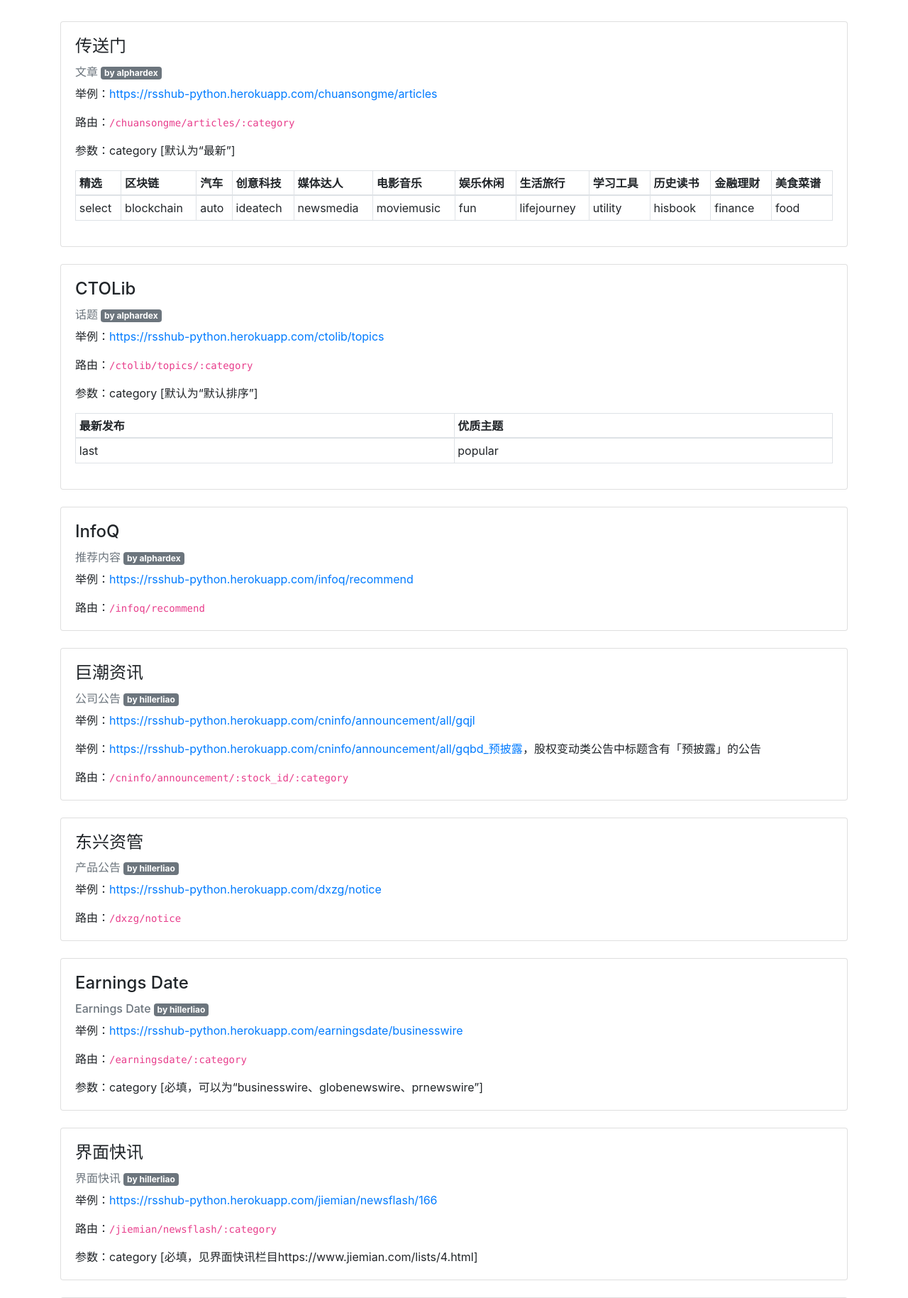
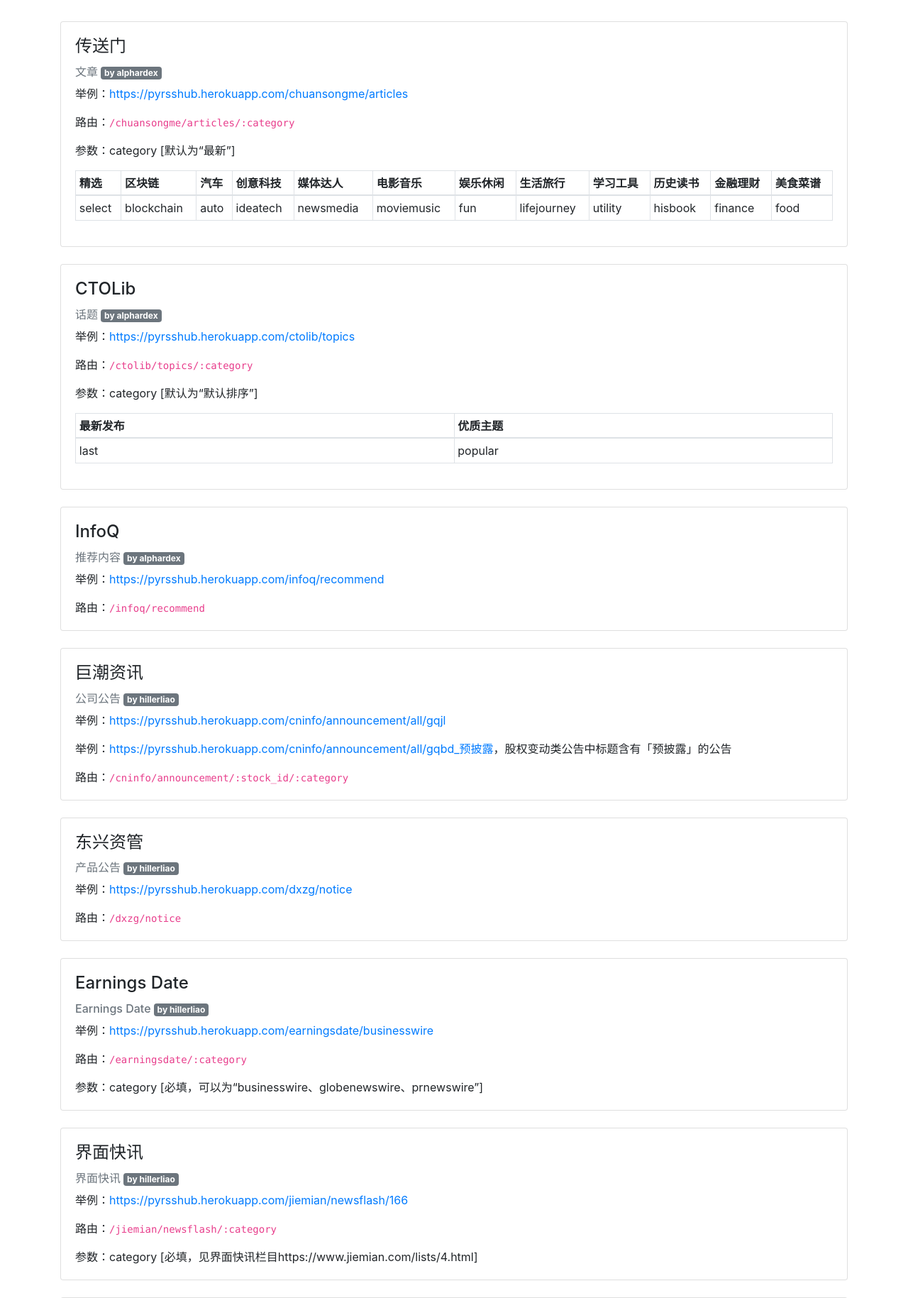
Before and after one commit to hillerliao/RSSHub-python, a Flask app: page /feeds in a window 1280 px wide. Shown: the part 56-1885 px from the top of the page at 71% size. Run offline with Flask 2, Linux system fonts and the light colour scheme; some libraries are stand-ins or nearby versions.

Commit message:
change demo url

```diff
--- a/rsshub/__init__.py
+++ b/rsshub/__init__.py
@@ -11,7 +11,8 @@ from rsshub.utils import XMLResponse
 
 def create_app(config_name=None):
     if config_name is None:
-        config_name = os.getenv('FLASK_CONFIG', 'development')
+        # config_name = os.getenv('FLASK_CONFIG', 'development')
+        config_name = os.getenv('FLASK_CONFIG', 'production')
 
     app = Flask(__name__)
     app.config.from_object(config[config_name])
--- a/rsshub/spiders/weiyangx/tag.py
+++ b/rsshub/spiders/weiyangx/tag.py
@@ -25,9 +25,9 @@ def ctx(category=''):
     posts = json.loads(res.text)['data']
     items = list(map(parse, posts))
     return {
-        'title': f'快讯 - 未央网',
-        'description': f'快讯 - 未央网',
-        'link': f'{domain}/category/express',
+        'title': f'{category} - 文章 - 未央网',
+        'description': f'文章 - 未央网',
+        'link': f'{domain}/tag/{category}',
         'author': f'hillerliao',
         'items': items
     }
--- a/rsshub/templates/main/feeds.html
+++ b/rsshub/templates/main/feeds.html
@@ -7,7 +7,7 @@
   <div class="card-body">
     <h4 class="card-title">传送门</h4>
     <h6 class="text-muted">文章 <a href="https://github.com/alphardex" target="_blank" class="badge badge-secondary">by alphardex</a></h6>
-    <p class="card-text">举例：<a href="https://rsshub-python.herokuapp.com/chuansongme/articles" target="_blank">https://rsshub-python.herokuapp.com/chuansongme/articles</a></p>
+    <p class="card-text">举例：<a href="https://pyrsshub.herokuapp.com/chuansongme/articles" target="_blank">https://pyrsshub.herokuapp.com/chuansongme/articles</a></p>
     <p class="card-text">路由：<code>/chuansongme/articles/:category</code></p>
     <p class="card-text">参数：category [默认为“最新”]</p>
     <table class="table table-bordered table-sm">
@@ -33,7 +33,7 @@
   <div class="card-body">
     <h4 class="card-title">CTOLib</h4>
     <h6 class="text-muted">话题 <a href="https://github.com/alphardex" target="_blank" class="badge badge-secondary">by alphardex</a></h6>
-    <p class="card-text">举例：<a href="https://rsshub-python.herokuapp.com/ctolib/topics" target="_blank">https://rsshub-python.herokuapp.com/ctolib/topics</a></p>
+    <p class="card-text">举例：<a href="https://pyrsshub.herokuapp.com/ctolib/topics" target="_blank">https://pyrsshub.herokuapp.com/ctolib/topics</a></p>
     <p class="card-text">路由：<code>/ctolib/topics/:category</code></p>
     <p class="card-text">参数：category [默认为“默认排序”]</p>
     <table class="table table-bordered table-sm">
@@ -59,7 +59,7 @@
   <div class="card-body">
     <h4 class="card-title">InfoQ</h4>
     <h6 class="text-muted">推荐内容 <a href="https://github.com/alphardex" target="_blank" class="badge badge-secondary">by alphardex</a></h6>
-    <p class="card-text">举例：<a href="https://rsshub-python.herokuapp.com/infoq/recommend" target="_blank">https://rsshub-python.herokuapp.com/infoq/recommend</a></p>
+    <p class="card-text">举例：<a href="https://pyrsshub.herokuapp.com/infoq/recommend" target="_blank">https://pyrsshub.herokuapp.com/infoq/recommend</a></p>
     <p class="card-text">路由：<code>/infoq/recommend</code></p>
   </div>
 </div>
@@ -68,8 +68,8 @@
   <div class="card-body">
     <h4 class="card-title">巨潮资讯</h4>
     <h6 class="text-muted">公司公告 <a href="https://github.com/hillerliao" target="_blank" class="badge badge-secondary">by hillerliao</a></h6>
-    <p class="card-text">举例：<a href="https://rsshub-python.herokuapp.com/cninfo/announcement/all/gqjl" target="_blank">https://rsshub-python.herokuapp.com/cninfo/announcement/all/gqjl</a></p>
-    <p class="card-text">举例：<a href="https://rsshub-python.herokuapp.com/cninfo/announcement/all/gqbd_预披露" target="_blank">https://rsshub-python.herokuapp.com/cninfo/announcement/all/gqbd_预披露</a>，股权变动类公告中标题含有「预披露」的公告</p>
+    <p class="card-text">举例：<a href="https://pyrsshub.herokuapp.com/cninfo/announcement/all/gqjl" target="_blank">https://pyrsshub.herokuapp.com/cninfo/announcement/all/gqjl</a></p>
+    <p class="card-text">举例：<a href="https://pyrsshub.herokuapp.com/cninfo/announcement/all/gqbd_预披露" target="_blank">https://pyrsshub.herokuapp.com/cninfo/announcement/all/gqbd_预披露</a>，股权变动类公告中标题含有「预披露」的公告</p>
     <p class="card-text">路由：<code>/cninfo/announcement/:stock_id/:category</code></p>
   </div>
 </div>
@@ -79,7 +79,7 @@
   <div class="card-body">
     <h4 class="card-title">东兴资管</h4>
     <h6 class="text-muted">产品公告 <a href="https://github.com/hillerliao" target="_blank" class="badge badge-secondary">by hillerliao</a></h6>
-    <p class="card-text">举例：<a href="https://rsshub-python.herokuapp.com/dxzg/notice" target="_blank">https://rsshub-python.herokuapp.com/dxzg/notice</a></p>
+    <p class="card-text">举例：<a href="https://pyrsshub.herokuapp.com/dxzg/notice" target="_blank">https://pyrsshub.herokuapp.com/dxzg/notice</a></p>
     <p class="card-text">路由：<code>/dxzg/notice</code></p>
   </div>
 </div>
@@ -91,7 +91,7 @@
   <div class="card-body">
     <h4 class="card-title">Earnings Date</h4>
     <h6 class="text-muted">Earnings Date <a href="https://github.com/hillerliao" target="_blank" class="badge badge-secondary">by hillerliao</a></h6>
-    <p class="card-text">举例：<a href="https://rsshub-python.herokuapp.com/earningsdate/businesswire" target="_blank">https://rsshub-python.herokuapp.com/earningsdate/businesswire</a></p>
+    <p class="card-text">举例：<a href="https://pyrsshub.herokuapp.com/earningsdate/businesswire" target="_blank">https://pyrsshub.herokuapp.com/earningsdate/businesswire</a></p>
     <p class="card-text">路由：<code>/earningsdate/:category</code></p>
     <p class="card-text">参数：category [必填，可以为“businesswire、globenewswire、prnewswire”]</p>
   </div>
@@ -104,7 +104,7 @@
   <div class="card-body">
     <h4 class="card-title">界面快讯</h4>
     <h6 class="text-muted">界面快讯 <a href="https://github.com/hillerliao" target="_blank" class="badge badge-secondary">by hillerliao</a></h6>
-    <p class="card-text">举例：<a href="https://rsshub-python.herokuapp.com/jiemian/newsflash/166" target="_blank">https://rsshub-python.herokuapp.com/jiemian/newsflash/166</a></p>
+    <p class="card-text">举例：<a href="https://pyrsshub.herokuapp.com/jiemian/newsflash/166" target="_blank">https://pyrsshub.herokuapp.com/jiemian/newsflash/166</a></p>
     <p class="card-text">路由：<code>/jiemian/newsflash/:category</code></p>
     <p class="card-text">参数：category [必填，见界面快讯栏目https://www.jiemian.com/lists/4.html]</p>
   </div>
@@ -117,7 +117,7 @@
   <div class="card-body">
     <h4 class="card-title">证监会审核进度</h4>
     <h6 class="text-muted">证监会审核进度 <a href="https://github.com/hillerliao" target="_blank" class="badge badge-secondary">by hillerliao</a></h6>
-    <p class="card-text">举例：<a href="https://rsshub-python.herokuapp.com/csrc/audit/a1d50077cd7f4b15bd1c8d6163f32850" target="_blank">https://rsshub-python.herokuapp.com/csrc/audit/a1d50077cd7f4b15bd1c8d6163f32850</a></p>
+    <p class="card-text">举例：<a href="https://pyrsshub.herokuapp.com/csrc/audit/a1d50077cd7f4b15bd1c8d6163f32850" target="_blank">https://pyrsshub.herokuapp.com/csrc/audit/a1d50077cd7f4b15bd1c8d6163f32850</a></p>
     <p class="card-text">路由：<code>/csrc/audit/:category</code></p>
     <p class="card-text">参数：category [必填，见证监会栏目 https://neris.csrc.gov.cn/alappl/home/gongshi]</p>
   </div>
@@ -130,7 +130,7 @@
   <div class="card-body">
     <h4 class="card-title">财新网滚动新闻</h4>
     <h6 class="text-muted">财新网滚动新闻 <a href="https://github.com/hillerliao" target="_blank" class="badge badge-secondary">by hillerliao</a></h6>
-    <p class="card-text">举例：<a href="https://rsshub-python.herokuapp.com/caixin/scroll/125" target="_blank">https://rsshub-python.herokuapp.com/caixin/scroll/125</a></p>
+    <p class="card-text">举例：<a href="https://pyrsshub.herokuapp.com/caixin/scroll/125" target="_blank">https://pyrsshub.herokuapp.com/caixin/scroll/125</a></p>
     <p class="card-text">路由：<code>/caixin/scroll/:category</code></p>
     <p class="card-text">参数：category [必填，见财新网滚动频道 http://www.caixin.com/search/scroll/0.jsp]</p>
   </div>
@@ -143,7 +143,7 @@
   <div class="card-body">
     <h4 class="card-title">东方财富网行业/个股研报</h4>
     <h6 class="text-muted">东方财富网行业/个股研报 <a href="https://github.com/hillerliao" target="_blank" class="badge badge-secondary">by hillerliao</a></h6>
-    <p class="card-text">举例：<a href="https://rsshub-python.herokuapp.com/eastmoney/report/stock/473" target="_blank">https://rsshub-python.herokuapp.com/eastmoney/report/stock/473</a></p>
+    <p class="card-text">举例：<a href="https://pyrsshub.herokuapp.com/eastmoney/report/stock/473" target="_blank">https://pyrsshub.herokuapp.com/eastmoney/report/stock/473</a></p>
     <p class="card-text">路由：<code>/eastmoney/report/:type/:category</code></p>
     <p class="card-text">参数：type, category [必填，见财新网滚动频道 http://www.caixin.com/search/scroll/0.jsp]</p>
   </div>
@@ -156,7 +156,7 @@
   <div class="card-body">
     <h4 class="card-title">选股宝板块/主题动态</h4>
     <h6 class="text-muted">选股宝板块/主题动态 <a href="https://github.com/hillerliao" target="_blank" class="badge badge-secondary">by hillerliao</a></h6>
-    <p class="card-text">举例：<a href="https://rsshub-python.herokuapp.com/xuangubao/theme/17006066" target="_blank">https://rsshub-python.herokuapp.com/xuangubao/theme/17006066</a></p>
+    <p class="card-text">举例：<a href="https://pyrsshub.herokuapp.com/xuangubao/theme/17006066" target="_blank">https://pyrsshub.herokuapp.com/xuangubao/theme/17006066</a></p>
     <p class="card-text">路由：<code>/xuangubao/:type/:category</code></p>
     <p class="card-text">参数：type = theme|subject， category [必填，板块/主题ID]</p>
   </div>
@@ -169,7 +169,7 @@
   <div class="card-body">
     <h4 class="card-title">财联社主题动态</h4>
     <h6 class="text-muted">财联社主题动态 <a href="https://github.com/hillerliao" target="_blank" class="badge badge-secondary">by hillerliao</a></h6>
-    <p class="card-text">举例：<a href="https://rsshub-python.herokuapp.com/cls/subject/1345" target="_blank">https://rsshub-python.herokuapp.com/cls/subject/1345</a></p>
+    <p class="card-text">举例：<a href="https://pyrsshub.herokuapp.com/cls/subject/1345" target="_blank">https://pyrsshub.herokuapp.com/cls/subject/1345</a></p>
     <p class="card-text">路由：<code>/cls/subject/:category</code></p>
     <p class="card-text">参数：category [必填，见财联社APP主题栏目]</p>
   </div>
@@ -182,7 +182,7 @@
   <div class="card-body">
     <h4 class="card-title">链得得栏目动态</h4>
     <h6 class="text-muted">链得得栏目动态 <a href="https://github.com/hillerliao" target="_blank" class="badge badge-secondary">by hillerliao</a></h6>
-    <p class="card-text">举例：<a href="https://rsshub-python.herokuapp.com/chaindd/column/3158465" target="_blank">https://rsshub-python.herokuapp.com/chaindd/column/3158465</a></p>
+    <p class="card-text">举例：<a href="https://pyrsshub.herokuapp.com/chaindd/column/3158465" target="_blank">https://pyrsshub.herokuapp.com/chaindd/column/3158465</a></p>
     <p class="card-text">路由：<code>/chaindd/column/:category</code></p>
     <p class="card-text">参数：category [必填，见链得得栏目url中的数字编号]</p>
   </div>
@@ -195,7 +195,7 @@
   <div class="card-body">
     <h4 class="card-title">Techcrunch tag文章列表</h4>
     <h6 class="text-muted">Techcrunch tag文章列表 <a href="https://github.com/hillerliao" target="_blank" class="badge badge-secondary">by hillerliao</a></h6>
-    <p class="card-text">举例：<a href="https://rsshub-python.herokuapp.com/techcrunch/tag/216504" target="_blank">https://rsshub-python.herokuapp.com/techcrunch/tag/216504</a></p>
+    <p class="card-text">举例：<a href="https://pyrsshub.herokuapp.com/techcrunch/tag/216504" target="_blank">https://pyrsshub.herokuapp.com/techcrunch/tag/216504</a></p>
     <p class="card-text">路由：<code>/techcrunch/tag/:category</code></p>
     <p class="card-text">参数：category [必填，见 techcrunch 官网]</p>
   </div>
@@ -208,7 +208,7 @@
   <div class="card-body">
     <h4 class="card-title">未央网-国际快讯</h4>
     <h6 class="text-muted">未央网-国际快讯 <a href="https://github.com/hillerliao" target="_blank" class="badge badge-secondary">by hillerliao</a></h6>
-    <p class="card-text">举例：<a href="https://rsshub-python.herokuapp.com/weiyangx/express/" target="_blank">https://rsshub-python.herokuapp.com/weiyangx/express/</a></p>
+    <p class="card-text">举例：<a href="https://pyrsshub.herokuapp.com/weiyangx/express/" target="_blank">https://pyrsshub.herokuapp.com/weiyangx/express/</a></p>
     <p class="card-text">路由：<code>/weiyangx/express/</code></p>
   </div>
 </div>
@@ -220,7 +220,7 @@
   <div class="card-body">
     <h4 class="card-title">未央网 tag文章列表</h4>
     <h6 class="text-muted">未央网 tag文章列表 <a href="https://github.com/hillerliao" target="_blank" class="badge badge-secondary">by hillerliao</a></h6>
-    <p class="card-text">举例：<a href="https://rsshub-python.herokuapp.com/weiyangx/tag/270" target="_blank">https://rsshub-python.herokuapp.com/weiyangx/tag/270</a></p>
+    <p class="card-text">举例：<a href="https://pyrsshub.herokuapp.com/weiyangx/tag/0" target="_blank">https://pyrsshub.herokuapp.com/weiyangx/tag/0</a></p>
     <p class="card-text">路由：<code>/weiyangx/tag/:category</code></p>
     <p class="card-text">参数：category [必填，见 weiyangx 官网]</p>
   </div>
--- a/rsshub/templates/main/index.html
+++ b/rsshub/templates/main/index.html
@@ -7,7 +7,7 @@
     <h1 class="display-4">Welcome to RSSHub!</h1>
     <p class="lead">If you see this page, the RSSHub is successfully installed and working.</p>
     <p>
-        <a class="btn btn-primary btn-lg" role="button" target="_blank" href="https://github.com/alphardex/RSSHub-python">View Source</a>
+        <a class="btn btn-primary btn-lg" role="button" target="_blank" href="https://github.com/hillerliao/RSSHub-python">View Source</a>
     </p>
 </div>
 {% endblock %}
```
Also changed, not shown: README.md.
